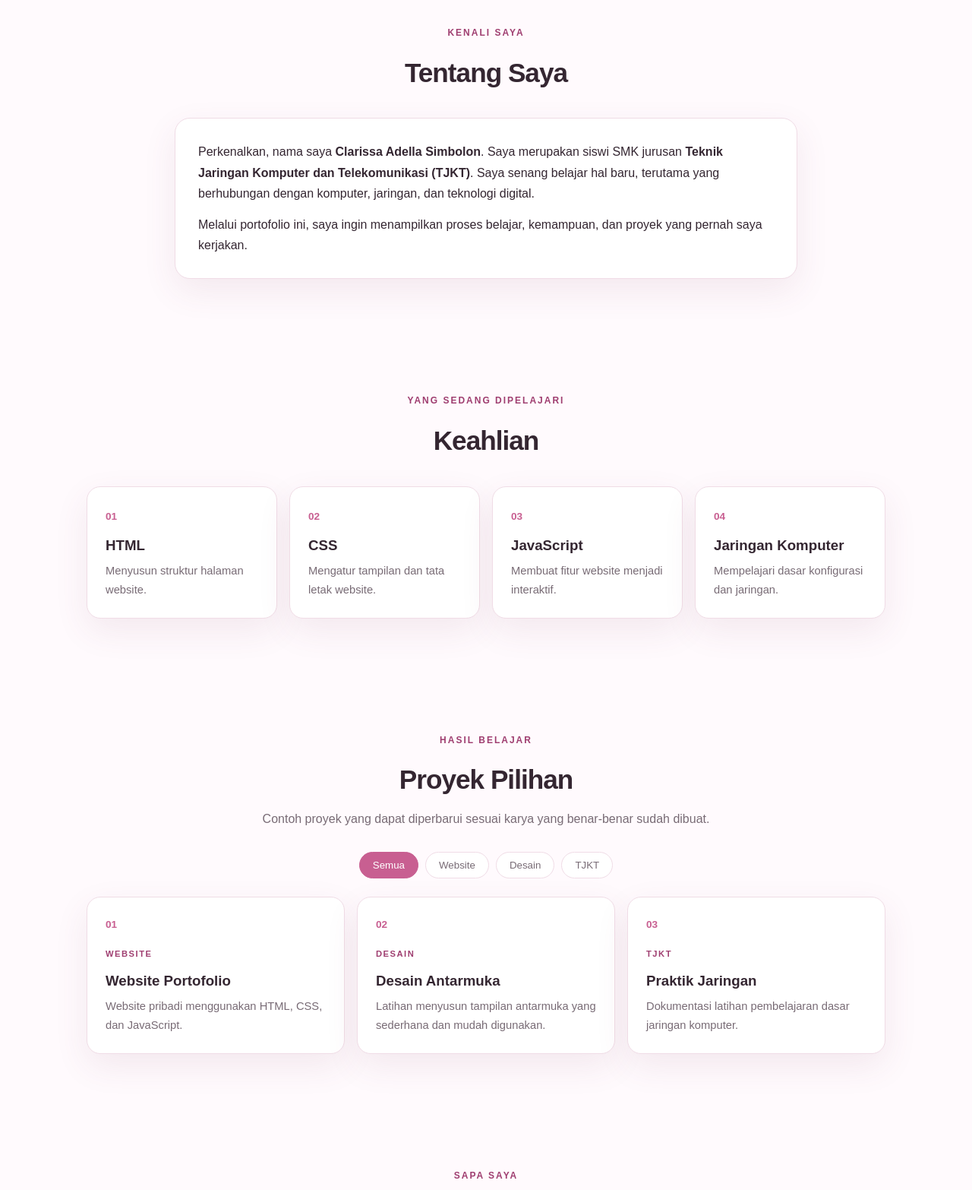
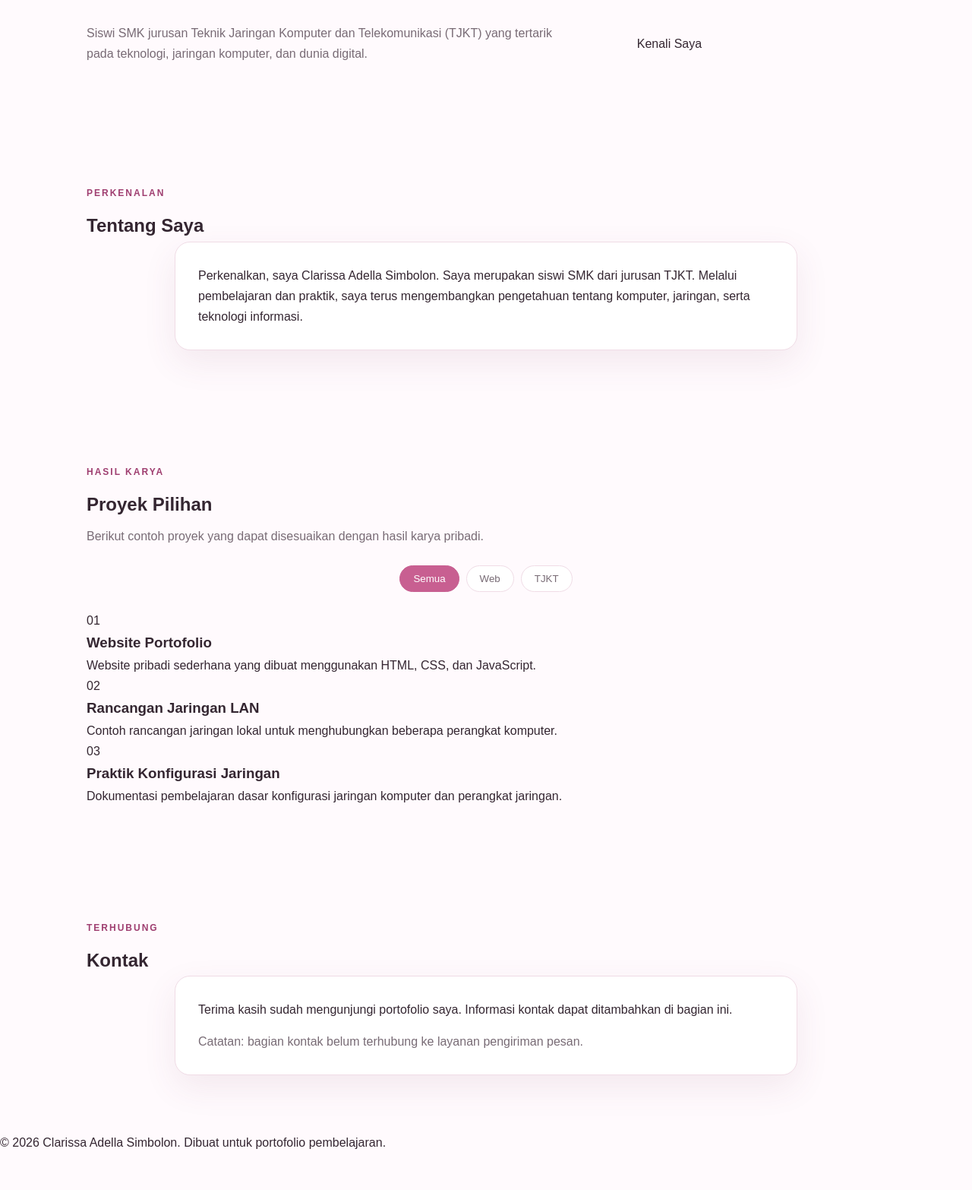
Before and after one commit to clarissaadellasimbolon3456-boop/Clarissa-Adella-Simbolon, a plain HTML site: page index.html in a window 1280 px wide. Shown: the part 682-2248 px from the top of the page at 76% size. After the commit the page ends 2199 px from the top, so only its background shows below. Drawn offline with Linux system fonts and the light colour scheme.

Commit message:
Polish portfolio website: update index.html

```diff
--- a/index.html
+++ b/index.html
@@ -8,81 +8,71 @@
   <link rel="stylesheet" href="style.css">
 </head>
 <body>
-  <header class="site-header">
+  <header>
     <nav class="navbar" aria-label="Navigasi utama">
       <a class="logo" href="#beranda">Clarissa<span>.</span></a>
-      <ul class="nav-links">
+      <ul>
         <li><a href="#beranda">Beranda</a></li>
         <li><a href="#tentang">Tentang</a></li>
-        <li><a href="#keahlian">Keahlian</a></li>
         <li><a href="#proyek">Proyek</a></li>
         <li><a href="#kontak">Kontak</a></li>
+        <li><button id="theme-toggle" type="button" aria-label="Ganti tema">Mode Gelap</button></li>
       </ul>
-      <button id="theme-toggle" class="theme-toggle" type="button" aria-label="Ganti tema">☾</button>
     </nav>
   </header>
-
   <main>
     <section id="beranda" class="hero">
-      <div class="hero-content">
-        <p class="eyebrow">PORTOFOLIO PRIBADI</p>
-        <h1>Halo, saya <span>Clarissa Adella Simbolon</span></h1>
-        <p class="hero-subtitle">Siswi SMK • Teknik Jaringan Komputer dan Telekomunikasi (TJKT)</p>
-        <p class="hero-description">Saya tertarik mempelajari teknologi, jaringan komputer, dan pembuatan website. Ini adalah tempat untuk mengenal diri dan karya saya.</p>
-        <div class="hero-actions">
-          <a class="button primary" href="#proyek">Lihat Proyek</a>
-          <a class="button secondary" href="#kontak">Hubungi Saya</a>
-        </div>
-      </div>
-      <div class="hero-decoration" aria-hidden="true"><div class="profile-placeholder">CA</div><span class="sparkle">✦</span></div>
+      <p class="eyebrow">PORTOFOLIO PRIBADI</p>
+      <h1>Halo, saya <span>Clarissa Adella Simbolon</span></h1>
+      <p class="hero-description">Siswi SMK jurusan Teknik Jaringan Komputer dan Telekomunikasi (TJKT) yang tertarik pada teknologi, jaringan komputer, dan dunia digital.</p>
+      <a class="primary-link" href="#tentang">Kenali Saya</a>
     </section>
-
     <section id="tentang" class="section">
-      <div class="section-heading"><p class="eyebrow">KENALI SAYA</p><h2>Tentang Saya</h2></div>
+      <p class="eyebrow">PERKENALAN</p>
+      <h2>Tentang Saya</h2>
       <div class="about-panel">
-        <p>Perkenalkan, nama saya <strong>Clarissa Adella Simbolon</strong>. Saya merupakan siswi SMK jurusan <strong>Teknik Jaringan Komputer dan Telekomunikasi (TJKT)</strong>. Saya senang belajar hal baru, terutama yang berhubungan dengan komputer, jaringan, dan teknologi digital.</p>
-        <p>Melalui portofolio ini, saya ingin menampilkan proses belajar, kemampuan, dan proyek yang pernah saya kerjakan.</p>
+        <p>Perkenalkan, saya Clarissa Adella Simbolon. Saya merupakan siswi SMK dari jurusan TJKT. Melalui pembelajaran dan praktik, saya terus mengembangkan pengetahuan tentang komputer, jaringan, serta teknologi informasi.</p>
       </div>
     </section>
-
-    <section id="keahlian" class="section">
-      <div class="section-heading"><p class="eyebrow">YANG SEDANG DIPELAJARI</p><h2>Keahlian</h2></div>
-      <div class="skill-grid">
-        <article class="skill-card"><span>01</span><h3>HTML</h3><p>Menyusun struktur halaman website.</p></article>
-        <article class="skill-card"><span>02</span><h3>CSS</h3><p>Mengatur tampilan dan tata letak website.</p></article>
-        <article class="skill-card"><span>03</span><h3>JavaScript</h3><p>Membuat fitur website menjadi interaktif.</p></article>
-        <article class="skill-card"><span>04</span><h3>Jaringan Komputer</h3><p>Mempelajari dasar konfigurasi dan jaringan.</p></article>
+    <section id="proyek" class="section">
+      <p class="eyebrow">HASIL KARYA</p>
+      <h2>Proyek Pilihan</h2>
+      <p class="section-note">Berikut contoh proyek yang dapat disesuaikan dengan hasil karya pribadi.</p>
+      <div class="filter-buttons" aria-label="Filter proyek">
+        <button class="filter-btn active" data-filter="semua" type="button">Semua</button>
+        <button class="filter-btn" data-filter="web" type="button">Web</button>
+        <button class="filter-btn" data-filter="tjkt" type="button">TJKT</button>
+      </div>
+      <div class="card-container">
+        <article class="card" data-category="web">
+          <span class="card-number">01</span>
+          <h3>Website Portofolio</h3>
+          <p>Website pribadi sederhana yang dibuat menggunakan HTML, CSS, dan JavaScript.</p>
+        </article>
+        <article class="card" data-category="tjkt">
+          <span class="card-number">02</span>
+          <h3>Rancangan Jaringan LAN</h3>
+          <p>Contoh rancangan jaringan lokal untuk menghubungkan beberapa perangkat komputer.</p>
+        </article>
+        <article class="card" data-category="tjkt">
+          <span class="card-number">03</span>
+          <h3>Praktik Konfigurasi Jaringan</h3>
+          <p>Dokumentasi pembelajaran dasar konfigurasi jaringan komputer dan perangkat jaringan.</p>
+        </article>
       </div>
     </section>
-
-    <section id="proyek" class="section">
-      <div class="section-heading"><p class="eyebrow">HASIL BELAJAR</p><h2>Proyek Pilihan</h2><p class="section-note">Contoh proyek yang dapat diperbarui sesuai karya yang benar-benar sudah dibuat.</p></div>
-      <div class="filter-buttons" aria-label="Filter proyek">
-        <button class="filter-btn active" data-filter="semua" type="button">Semua</button>
-        <button class="filter-btn" data-filter="web" type="button">Website</button>
-        <button class="filter-btn" data-filter="desain" type="button">Desain</button>
-        <button class="filter-btn" data-filter="tjkt" type="button">TJKT</button>
-      </div>
-      <div class="project-grid">
-        <article class="project-card" data-category="web"><div class="project-number">01</div><p class="project-type">WEBSITE</p><h3>Website Portofolio</h3><p>Website pribadi menggunakan HTML, CSS, dan JavaScript.</p></article>
-        <article class="project-card" data-category="desain"><div class="project-number">02</div><p class="project-type">DESAIN</p><h3>Desain Antarmuka</h3><p>Latihan menyusun tampilan antarmuka yang sederhana dan mudah digunakan.</p></article>
-        <article class="project-card" data-category="tjkt"><div class="project-number">03</div><p class="project-type">TJKT</p><h3>Praktik Jaringan</h3><p>Dokumentasi latihan pembelajaran dasar jaringan komputer.</p></article>
+    <section id="kontak" class="section">
+      <p class="eyebrow">TERHUBUNG</p>
+      <h2>Kontak</h2>
+      <div class="about-panel">
+        <p>Terima kasih sudah mengunjungi portofolio saya. Informasi kontak dapat ditambahkan di bagian ini.</p>
+        <p class="section-note">Catatan: bagian kontak belum terhubung ke layanan pengiriman pesan.</p>
       </div>
     </section>
-
-    <section id="kontak" class="section contact-section">
-      <div class="section-heading"><p class="eyebrow">SAPA SAYA</p><h2>Kontak</h2><p class="section-note">Formulir ini hanya contoh tampilan dan belum mengirim pesan ke email.</p></div>
-      <form id="contact-form" class="contact-form">
-        <label for="nama">Nama</label><input type="text" id="nama" placeholder="Masukkan nama" required>
-        <label for="email">Email</label><input type="email" id="email" placeholder="nama@email.com" required>
-        <label for="pesan">Pesan</label><textarea id="pesan" rows="4" placeholder="Tulis pesan..." required></textarea>
-        <button class="button primary" type="submit">Kirim Pesan</button>
-        <p id="form-status" aria-live="polite"></p>
-      </form>
-    </section>
   </main>
-
-  <footer class="footer"><p>© 2026 Clarissa Adella Simbolon</p><a href="#beranda">Kembali ke atas ↑</a></footer>
+  <footer>
+    <p>&copy; 2026 Clarissa Adella Simbolon. Dibuat untuk portofolio pembelajaran.</p>
+  </footer>
   <script src="script.js"></script>
 </body>
 </html>
```
